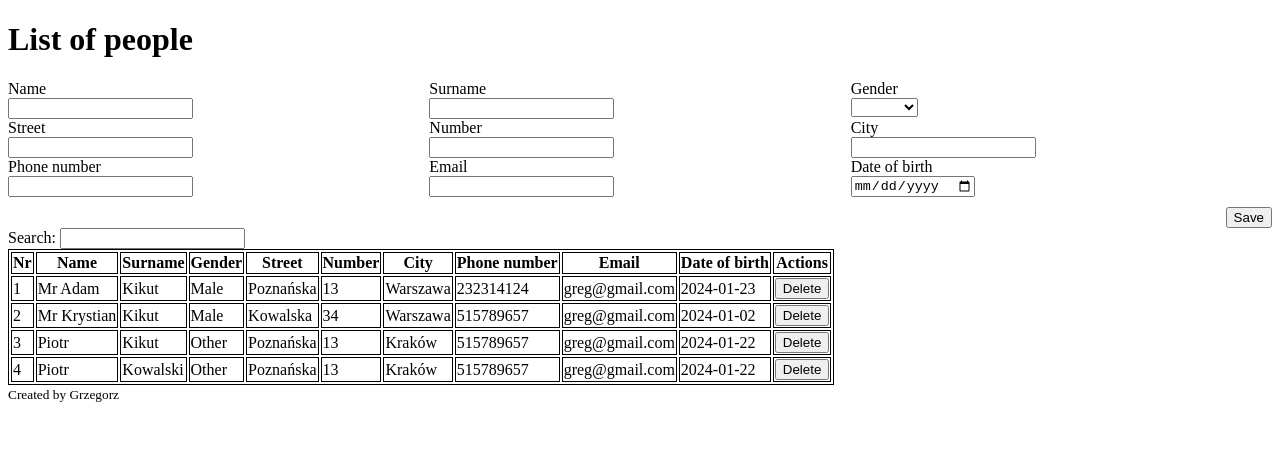
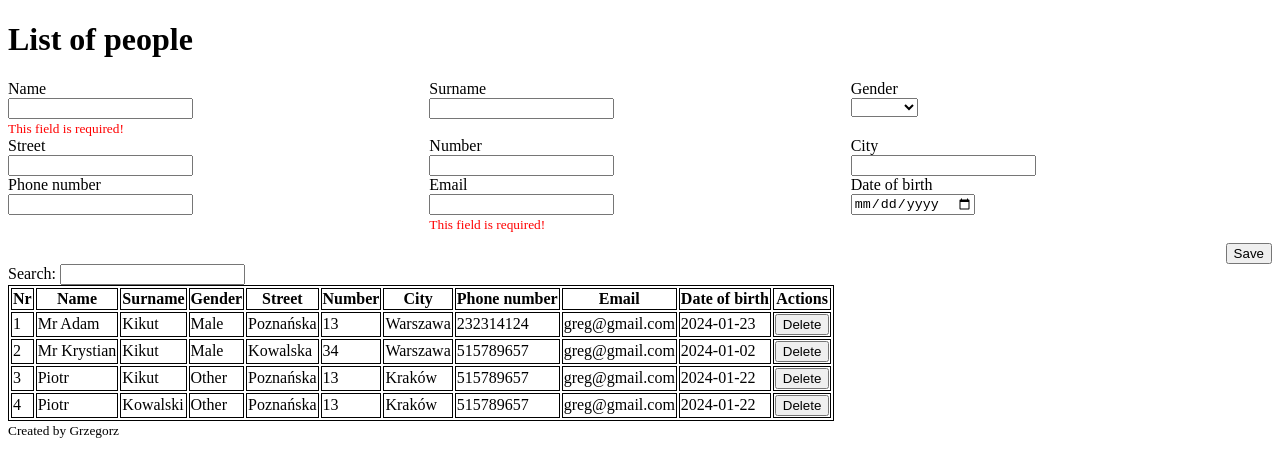
Before and after one commit to gregorro/SDA-ZDJAVApol143-LIST-OF-PEOPLE, an Angular app: page / in a window 1280 px wide. Shown: the top 476 px of the page. Built offline with nearby package versions, Linux system fonts and the light colour scheme.

Commit message:
feat: error messages in form fields

```diff
--- a/src/app/app.component.ts
+++ b/src/app/app.component.ts
@@ -72,8 +72,8 @@ export class AppComponent {
   }
 
 
-  removeUser(user: UserData): void {
-    // TODO
+  removeUser(uid: string): void {
+    this.usersData = this.usersData.filter(user => user.uid !== uid)
   }
 
 }
--- a/src/app/components/form/form.component.css
+++ b/src/app/components/form/form.component.css
@@ -14,3 +14,7 @@ label + select {
   display: flex;
   justify-content: end;
 }
+
+.error-wrapper {
+  color: red;
+}
--- a/src/app/components/form/form.component.html
+++ b/src/app/components/form/form.component.html
@@ -4,6 +4,7 @@
       <label>
         <span>Name</span>
         <input type="text" formControlName="name"></label>
+        <small class="error-wrapper">{{getErrorLabels(form.get('name'))}}</small>
     </div>
     <div>
       <label>
@@ -42,6 +43,7 @@
       <label>
         <span>Email</span>
         <input type="text" formControlName="email"></label>
+        <small class="error-wrapper">{{getErrorLabels(form.get('email'))}}</small>
     </div>
     <div>
       <label>
--- a/src/app/components/form/form.component.ts
+++ b/src/app/components/form/form.component.ts
@@ -1,6 +1,6 @@
 import { Component, EventEmitter, Output } from '@angular/core';
-import { FormGroup, FormControl, Validators, ReactiveFormsModule } from '@angular/forms';
-import {v4} from 'uuid'
+import { FormGroup, FormControl, Validators, ReactiveFormsModule, AbstractControl, ValidationErrors } from '@angular/forms';
+import { v4 } from 'uuid'
 
 export enum Gender {
   Male,
@@ -65,11 +65,11 @@ export class FormComponent {
     ])
   })
 
-  onSubmit(){
-    const {valid, value} = this.form
+  onSubmit() {
+    const { valid, value } = this.form
 
-    if(valid){
-      const userData: UserData = {...value, uid: v4()} as UserData;
+    if (valid) {
+      const userData: UserData = { ...value, uid: v4() } as UserData;
       this.emitNewUserData.emit(userData)
       this.form.reset()
     } else {
@@ -78,4 +78,22 @@ export class FormComponent {
 
   }
 
+  getErrorLabels(formControl: AbstractControl<any,any> | null): string {
+    const errors: ValidationErrors | null = formControl?.errors || null
+    if (!errors) {
+      return ''
+    }
+
+    return Object.keys(errors).reduce<string[]>((collector: string[], errorKey: string) => {
+      switch (errorKey) {
+        case 'required':
+          collector.push('This field is required!')
+          break;
+        case 'email':
+          collector.push('This is not valid email!')
+          break;
+      }
+      return collector;
+    }, []).join('; ')
+  }
 }
--- a/src/app/components/list/list.component.html
+++ b/src/app/components/list/list.component.html
@@ -50,7 +50,7 @@
         <td>{{user.phoneNumber}}</td>
         <td>{{user.email}}</td>
         <td>{{user.dateOfBirth}}</td>
-        <td><button>Delete</button></td>
+        <td><button (click)="onDeleteHandler(user.uid)">Delete</button></td>
       </tr>
     </ng-container>
   </tbody>
--- a/src/app/components/list/list.component.ts
+++ b/src/app/components/list/list.component.ts
@@ -15,7 +15,7 @@ const ADULT_YEARS_NUMBER = 18
 })
 export class ListComponent {
 
-  @Output() removeUser = new EventEmitter<UserData>()
+  @Output() removeUser = new EventEmitter<string>()
 
   @Input() data: readonly UserData[] = []
 
@@ -46,5 +46,9 @@ export class ListComponent {
     return false
   }
 
+  onDeleteHandler(uid: string): void {
+    this.removeUser.emit(uid)
+  }
+
 
 }
```
